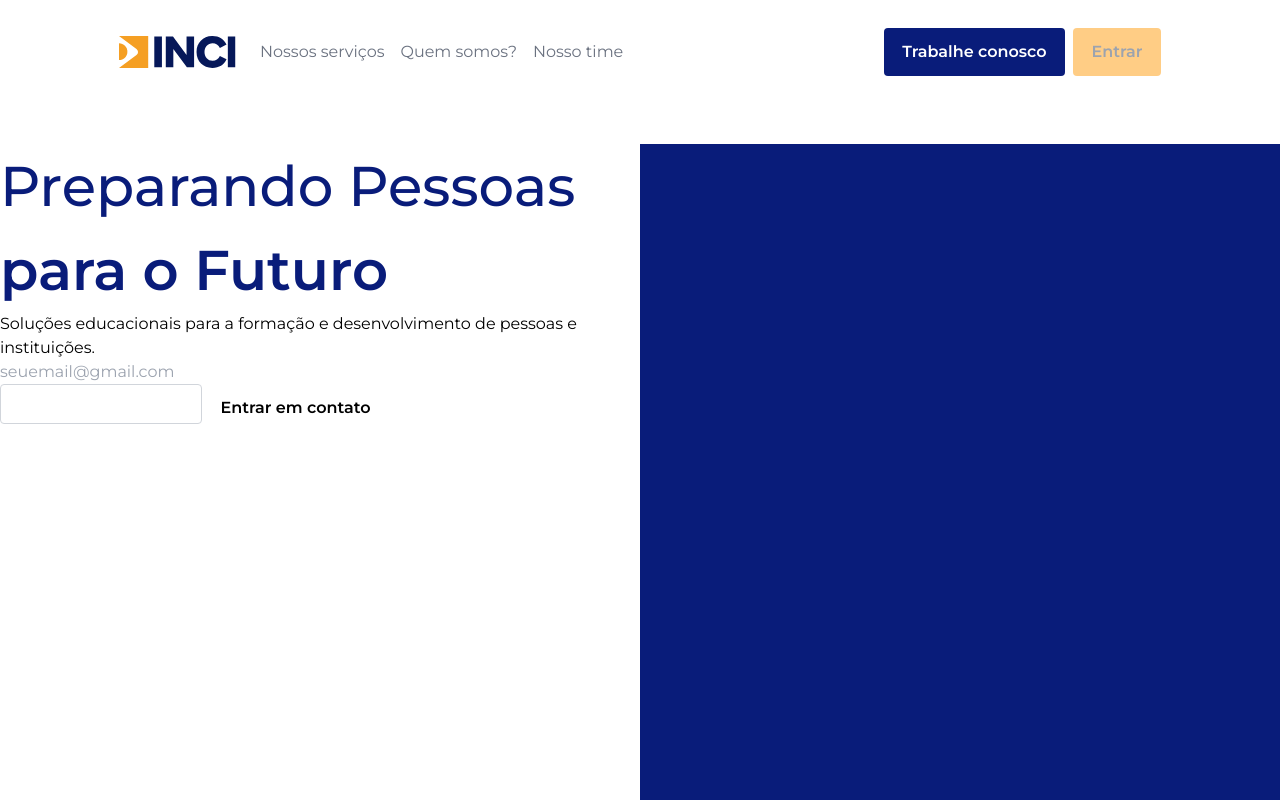
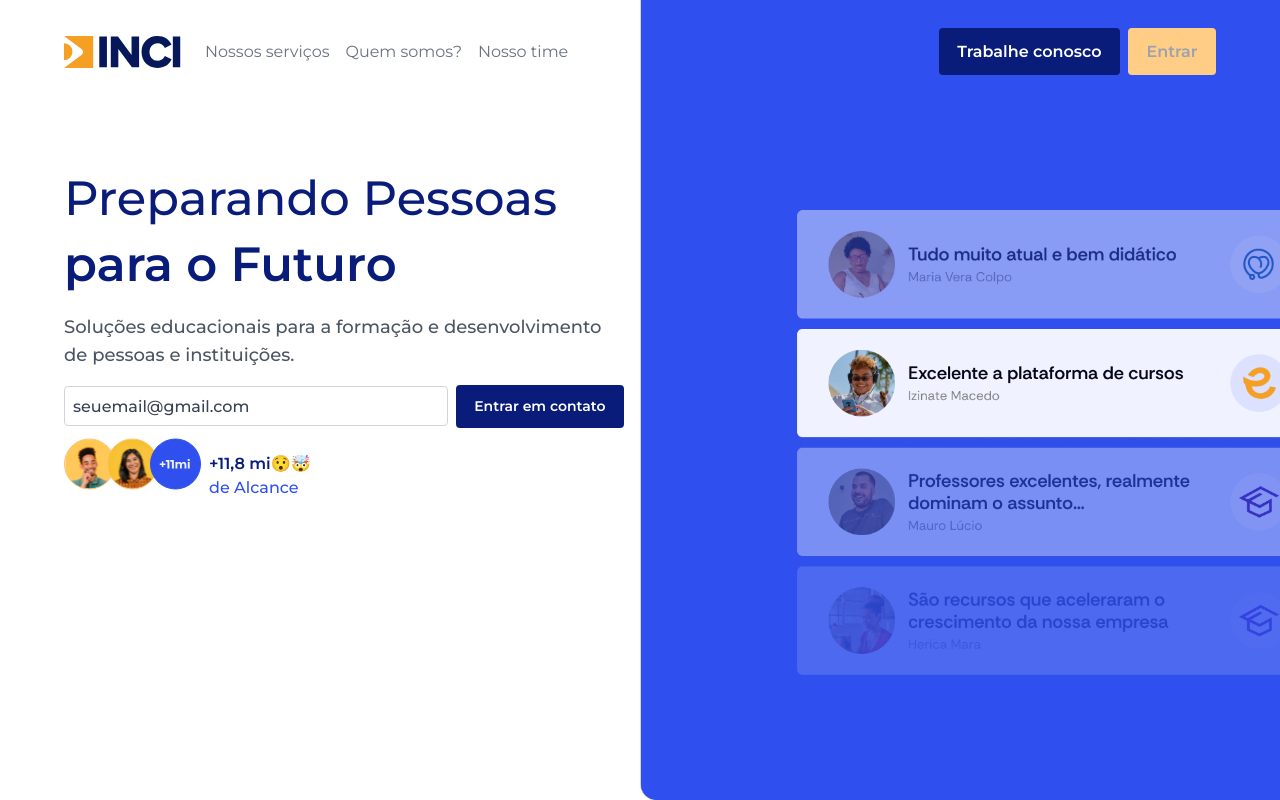
Before and after one commit to brunomat480/inciBrasil-challenge, a React (Vite) app: page / in a window 1280 px wide. Built offline with nearby package versions, Linux system fonts and the light colour scheme.

Commit message:
style: adjustment on home page

```diff
--- a/src/components/Button.tsx
+++ b/src/components/Button.tsx
@@ -10,7 +10,7 @@ export function Button({ children, ...rest }: ButtonProps) {
     <button
       {...rest}
       className={twMerge(
-        'py-3 px-[1.15625rem] font-semibold rounded w-full disabled:bg-gray-300 disabled:cursor-not-allowed hover:brightness-125 hover:transition hover:duration-200',
+        'py-[0.71875rem] px-[1.15625rem] font-semibold rounded w-full disabled:bg-gray-300 disabled:cursor-not-allowed hover:brightness-125 hover:transition hover:duration-200',
         rest.className,
       )}
     >
--- a/src/components/Input.tsx
+++ b/src/components/Input.tsx
@@ -1,13 +1,17 @@
 import { ComponentProps } from 'react';
+import { twMerge } from 'tailwind-merge';
 
 interface InputProps extends ComponentProps<'input'> { }
 
 export function Input({ ...rest }: InputProps) {
   return (
     <input
+      {...rest}
       type="text"
-      className="h-10 border-[0.1px] border-gray-300 rounded pl-2 filter"
-      {...rest}
+      className={twMerge(
+        'h-10 border-[0.1px] border-gray-300 rounded pl-2',
+        rest.className,
+      )}
     />
   );
 }
--- a/src/components/Navbar.tsx
+++ b/src/components/Navbar.tsx
@@ -3,7 +3,7 @@ import { Button } from './Button';
 
 export function Navbar() {
   return (
-    <nav className="bg-transparent flex items-center justify-between py-7 px-[7.4375rem] absolute left-0 right-0">
+    <nav className="bg-transparent flex items-center justify-between py-7 px-16 absolute left-0 right-0">
       <div className="flex items-center gap-6">
         <img src={logoSvg} alt="Logo da InciBrasil" />
 
--- a/src/pages/public/Home.tsx
+++ b/src/pages/public/Home.tsx
@@ -1,37 +1,58 @@
+import rangeSvg from '../../assets/range.svg';
 import { Button } from '../../components/Button';
 import { Input } from '../../components/Input';
 import { Navbar } from '../../components/Navbar';
 
 export function Home() {
   return (
-    <div className="relative">
+    <div className="overflow-x-hidden">
       <Navbar />
-      <div className="min-h-screen grid grid-cols-2 pt-36">
-        <div>
-          <h1 className="text-[3.5rem] text-blue-primary font-medium">
+      <div className="min-h-screen grid grid-cols-2 pt-[10.28125rem]">
+        <div className="ml-16 mr-4">
+          <h1 className="text-5xl leading-snug text-blue-primary font-medium">
             Preparando Pessoas{' '}
             <span className="font-semibold">para o Futuro</span>
           </h1>
 
-          <div>
-            <p>
+          <div className="mt-4">
+            <p className="text-lg text-gray-600 font-medium">
               Soluções educacionais para a formação e desenvolvimento de pessoas
               e instituições.
             </p>
 
-            <div>
-              <input type="text" placeholder="seuemail@gmail.com" />
-              <div className="flex">
-                <Input />
+            <div className="mt-4">
+              <form className="flex items-center gap-2">
+                <Input
+                  className="flex flex-1 placeholder:text-gray-700 placeholder:font-medium"
+                  placeholder="seuemail@gmail.com"
+                />
+
                 <div>
-                  <Button>Entrar em contato</Button>
+                  <Button
+                    type="submit"
+                    className="bg-blue-primary text-white  text-sm"
+                  >
+                    Entrar em contato
+                  </Button>
+                </div>
+              </form>
+
+              <div className="flex items-center gap-2">
+                <img src={rangeSvg} alt="" />
+
+                <div className="flex flex-col mt-6">
+                  <span className="font-semibold text-blue-primary">
+                    +11,8 mi😯🤯
+                  </span>
+                  <span className="text-blue-secondary font-medium">
+                    de Alcance
+                  </span>
                 </div>
               </div>
             </div>
           </div>
         </div>
-
-        <div className="bg-blue-primary"></div>
+        <div className="bg-image-home bg-no-repeat bg-cover -mt-52 -mr-[2.7rem]"></div>
       </div>
     </div>
   );
--- a/tailwind.config.js
+++ b/tailwind.config.js
@@ -1,17 +1,22 @@
 /** @type {import('tailwindcss').Config} */
 export default {
-  content: ["./src/**/*.{html,js,ts,tsx}"],
+  content: ['./src/**/*.{html,js,ts,tsx}'],
   theme: {
     extend: {
       colors: {
         'blue-primary': '#091C7A',
-        'yellow': '#FFCD85',
+        'blue-secondary': '#2F50EE',
+        yellow: '#FFCD85',
       },
 
       fontFamily: {
-        'sans': ["Montserrat", "sans-serif"]
-      }
+        sans: ['Montserrat', 'sans-serif'],
+      },
+
+      backgroundImage: {
+        'image-home': 'url("/bg-home.png")',
+      },
     },
   },
   plugins: [],
-}
+};
```
Also changed, not shown: public/bg-home.png (added), src/assets/range.svg (added).
